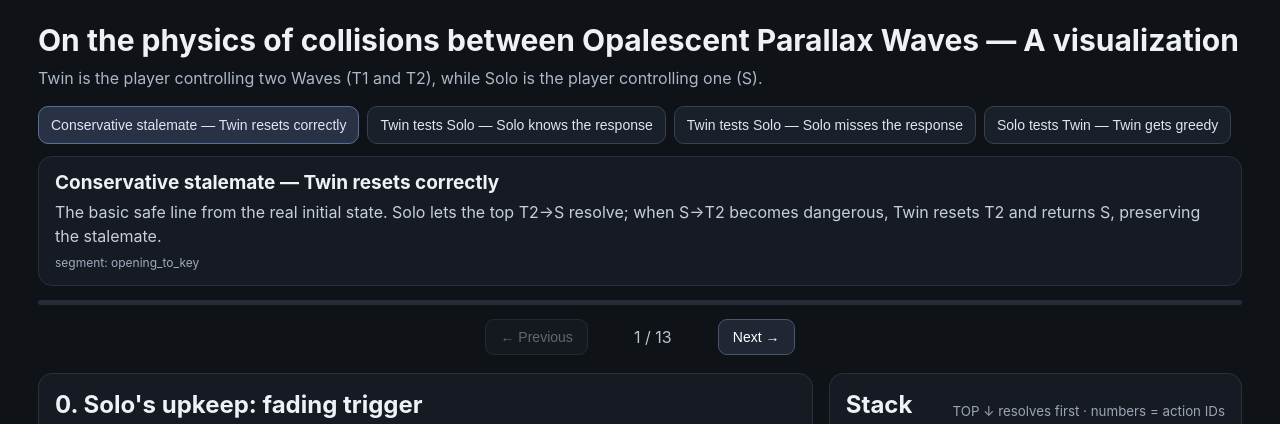
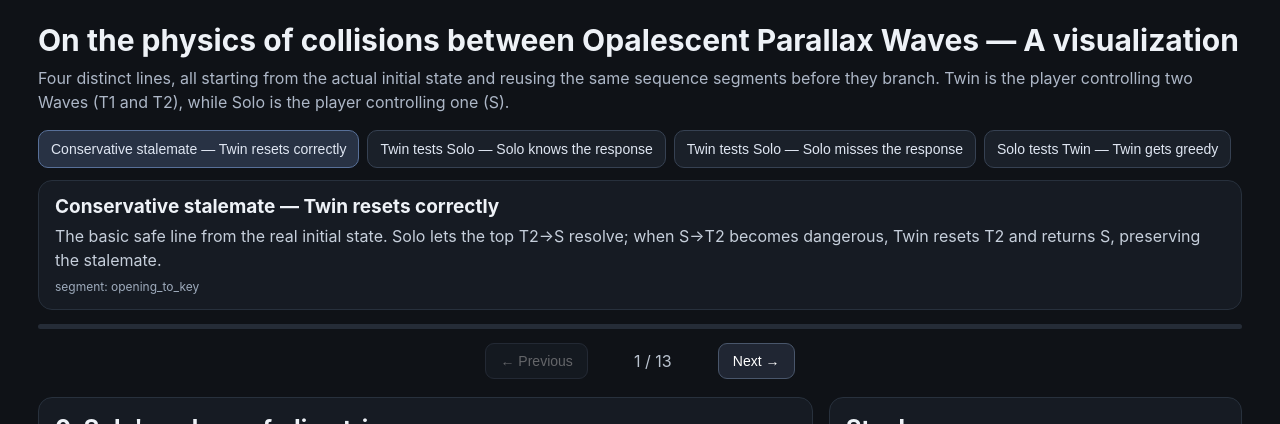
Before and after one commit to dgmora/opalescent-parallax-waves-visualizer, a plain HTML site: page index.html in a window 1280 px wide. Shown: the top 424 px of the page. Drawn offline with Linux system fonts and the light colour scheme.

Commit message:
Restore scenario intro and add player explanation

```diff
--- a/index.html
+++ b/index.html
@@ -136,7 +136,7 @@ button.nav:disabled { opacity:.35; cursor:not-allowed; }
 <main>
   <h1>On the physics of collisions between Opalescent Parallax Waves — A visualization</h1>
   <div class="sub">
-    Twin is the player controlling two Waves (T1 and T2), while Solo is the player controlling one (S).
+    Four distinct lines, all starting from the actual initial state and reusing the same sequence segments before they branch. Twin is the player controlling two Waves (T1 and T2), while Solo is the player controlling one (S).
   </div>
 
   <div class="tabs" id="tabs"></div>
```
